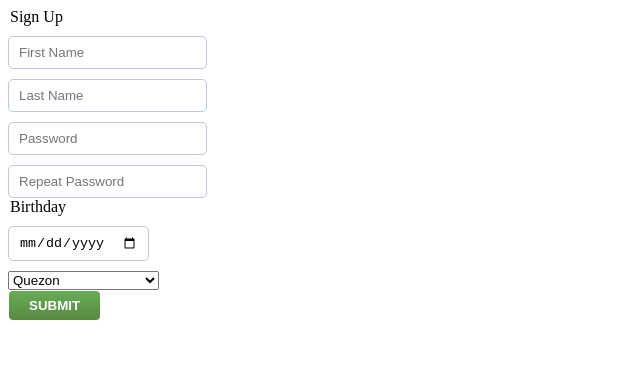
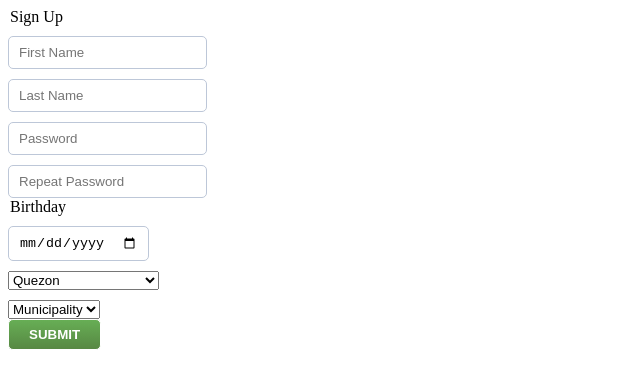
Before and after one commit to StrawbErika/LoginExer, a React (Create React App) app: page / in a window 1280 px wide. Shown: the top 388 px of the page, without its empty margins (0-640 px from the left). Built offline with nearby package versions, Linux system fonts and the light colour scheme; the HTML template or start-up script is replaced by a standard one.

Commit message:
+province functionality, *municipality error

```diff
--- a/src/SignUp.js
+++ b/src/SignUp.js
@@ -13,7 +13,7 @@ class SignUp extends Component {
       repeatPassword:"",
 
       birthday: "",
-      province: "",
+      province: null,
       municipalities: "",
 
       noFName: true,
@@ -51,12 +51,14 @@ class SignUp extends Component {
         this.setState({noBirthday:false})
       }
     }
-    if(this.state.province===""){
+    console.log(this.state.province)
+    if(this.state.province===null){
       this.setState({noProvince:false})
     }
   }
 
   handleProvince=(e) => {
+    console.log(e.target.value);
     this.setState({
       province: e.target.value})
   }
@@ -177,18 +179,37 @@ class SignUp extends Component {
           </div>
         </div>
         <div className="input-row">
-          <select onChange={this.handleProvince}>
+          <select placeholder="Province" onChange={this.handleProvince}>
             {
-              provinces.map((province, index) => {
-                return(<option key={province.id}>{province.name} </option>)
-
+              provinces.map((province) => {
+                return(<option key={province.id} value={province.id}>{province.name} </option>)
               })
             }
           </select>
 
           <div className="error-message">
           {
-            this.state.province === false? 'You have to be at least 18 to sign up':''
+            this.state.province === false? 'olla':''
+          }
+          </div>
+        </div>
+
+        <div className="input-row">
+          <select onChange={this.handleMunicipalities}>
+            {
+                this.state.province !== null ?
+                provinces[this.state.province].municipalities.map((municipality, index) => {
+                  return(<option key={index} value={municipality[index]}>{municipality[index]} </option>)
+                })
+                : <option>Municipality </option>
+
+              }
+            }
+          </select>
+
+          <div className="error-message">
+          {
+            this.state.province === false? 'olla':''
           }
           </div>
         </div>
```
